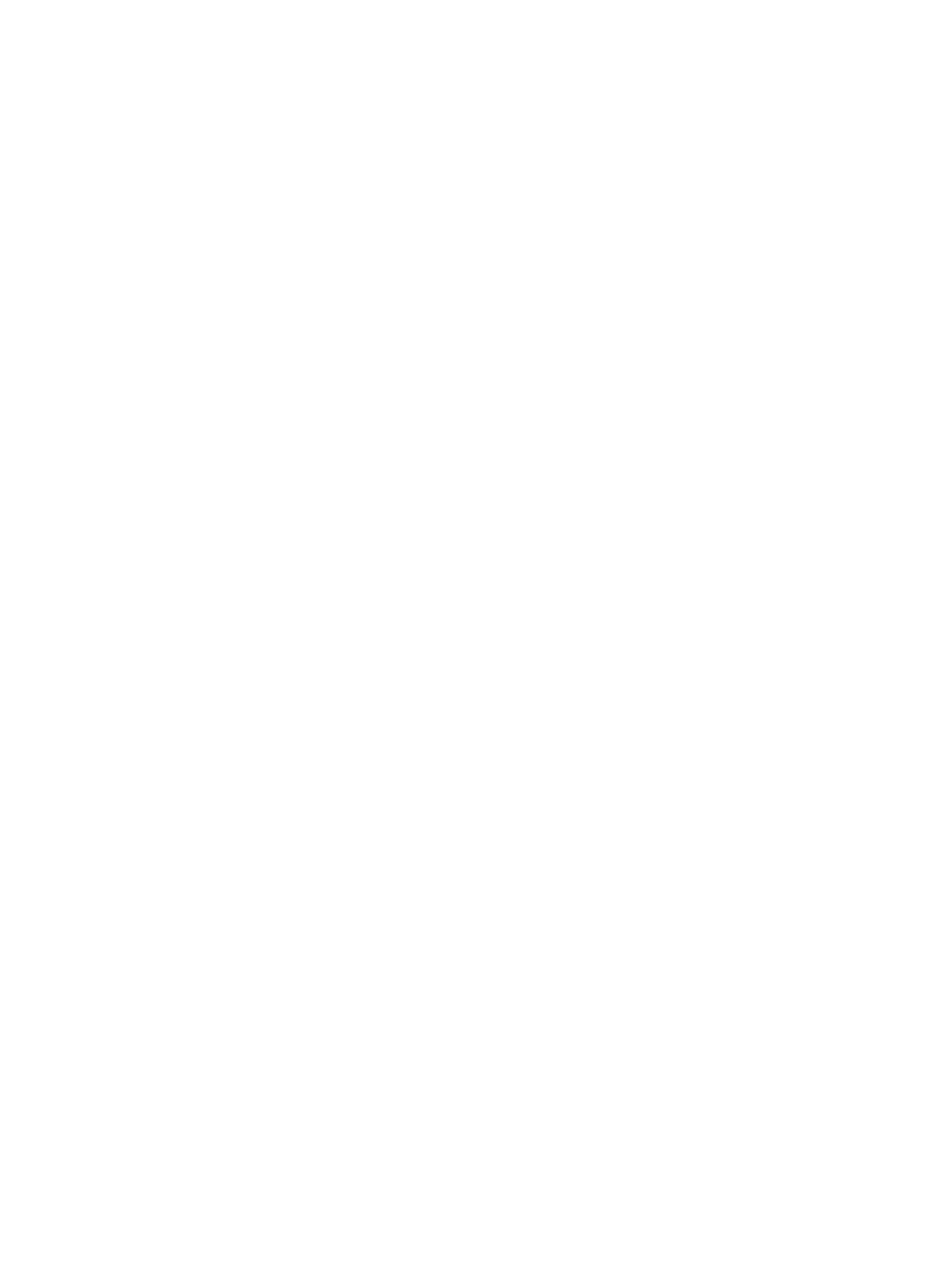
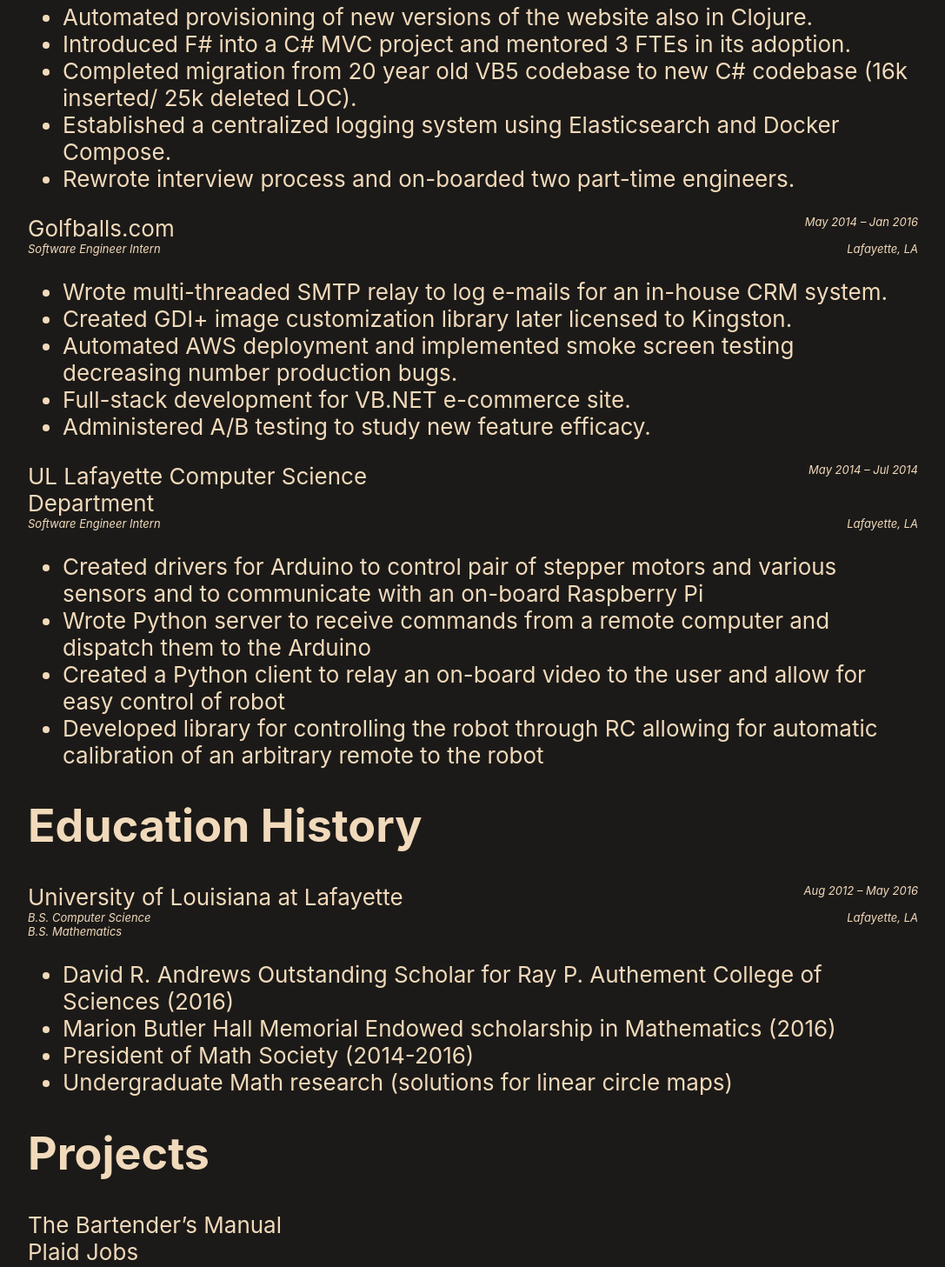
Before and after one commit to john-patterson/john-patterson.github.io, a React (Create React App) app: page /resume in a window 1280 px wide. Shown: the part 1126-2583 px from the top of the page at 87% size, without its empty margins (96-1183 px from the left). Before the commit the page ends 800 px from the top, so only its background shows below. Built offline with nearby package versions, Linux system fonts and the light colour scheme.

Commit message:
resume page progress

```diff
--- a/src/App.tsx
+++ b/src/App.tsx
@@ -15,15 +15,15 @@
   return (
     <div className="App">
       <Router>
-        <head className="App-header">
+        <div className="App-header">
           <div className="App-header-bar">
             <Link className="App-header-bar-item" to="/">Home</Link>
             <Link className="App-header-bar-item" to="/about">About</Link>
             <Link className="App-header-bar-item" to="/resume">Resume</Link>
             <Link className="App-header-bar-item" to="/works">Works</Link>
           </div>
-        </head>
-        <body className="App-body">
+        </div>
+        <div className="App-body">
           <div className="content-container">
             <Switch>
               <Route path="/" exact>
@@ -40,7 +40,7 @@
               </Route>
             </Switch>
           </div>
-        </body>
+        </div>
       </Router>
     </div>
   );
--- a/src/data/index.ts
+++ b/src/data/index.ts
@@ -2,3 +2,12 @@
 export { jobs } from "./jobs";
 export { projects } from "./projects";
 export { skills } from "./skills";
+
+export type {
+    Job,
+    Project,
+    Education,
+    SkillProficiency,
+    SkillCategory,
+    Skill
+} from './types';
--- a/src/data/jobs.ts
+++ b/src/data/jobs.ts
@@ -34,12 +34,12 @@
     from: "Jan 2016",
     to: "Jun 2017",
     description: [
-      "Created Clojure website with Ring & Compojure to debug and explore large-scale database diffs",
-      "Automated provisioning of new versions of the website also in Clojure",
-      "Introduced F# into a C# MVC project and mentored 3 FTEs in its adoption",
-      "Completed migration from 20 year old VB5 codebase to new C# codebase (16k inserted/ 25k deleted LOC)",
-      "Established a centralized logging system using Elasticsearch and Docker Compose",
-      "Rewrote interview process and on-boarded two part-time engineers",
+      "Created Clojure website with Ring & Compojure to debug and explore large-scale database diffs.",
+      "Automated provisioning of new versions of the website also in Clojure.",
+      "Introduced F# into a C# MVC project and mentored 3 FTEs in its adoption.",
+      "Completed migration from 20 year old VB5 codebase to new C# codebase (16k inserted/ 25k deleted LOC).",
+      "Established a centralized logging system using Elasticsearch and Docker Compose.",
+      "Rewrote interview process and on-boarded two part-time engineers.",
     ]
   },
   {
@@ -49,11 +49,11 @@
     from: "May 2014",
     to: "Jan 2016",
     description: [
-      "Wrote multi-threaded SMTP relay to log e-mails for an in-house CRM system",
-      "Created GDI+ image customization library later licensed to Kingston",
-      "Automated AWS deployment and implemented smoke screen testing decreasing number production bugs",
-      "Full-stack development for VB.NET e-commerce site",
-      "Administered A/B testing to study new feature efficacy",
+      "Wrote multi-threaded SMTP relay to log e-mails for an in-house CRM system.",
+      "Created GDI+ image customization library later licensed to Kingston.",
+      "Automated AWS deployment and implemented smoke screen testing decreasing number production bugs.",
+      "Full-stack development for VB.NET e-commerce site.",
+      "Administered A/B testing to study new feature efficacy.",
     ]
   },
   {
--- /dev/null
+++ b/src/pages/ResumePage.css
@@ -0,0 +1,90 @@
+.job-header {
+    display: flex;
+    flex-direction: row;
+}
+
+.job-header > span {
+    flex: 1 1 0;
+}
+
+.job-header > span:first-child {
+    text-align: left;
+}
+
+.job-header > span:last-child {
+    text-align: right;
+    font-style: italic;
+    font-size: small;
+    vertical-align: bottom;
+}
+
+.job-title {
+    font-style: italic;
+    font-size: small;
+    display: flex;
+    flex-direction: row;
+}
+
+.job-title > span {
+    flex: 1 1 0;
+}
+
+.job-title > span:first-child {
+    text-align: left;
+}
+
+.job-title > span:last-child {
+    text-align: right;
+    font-style: italic;
+    font-size: small;
+    vertical-align: top;
+}
+
+.education-header {
+    display: flex;
+    flex-direction: row;
+}
+
+.education-header > span {
+    flex: 1 1 0;
+}
+
+.education-header > span:first-child {
+    text-align: left;
+}
+
+.education-header > span:last-child {
+    text-align: right;
+    font-style: italic;
+    font-size: small;
+    vertical-align: bottom;
+}
+
+.education-title {
+    font-style: italic;
+    font-size: small;
+    display: flex;
+    flex-direction: column;
+}
+
+.education-title {
+    font-style: italic;
+    font-size: small;
+    display: flex;
+    flex-direction: row;
+}
+
+.education-title > span {
+    flex: 1 1 0;
+}
+
+.education-title > span:first-child {
+    text-align: left;
+}
+
+.education-title > span:last-child {
+    text-align: right;
+    font-style: italic;
+    font-size: small;
+    vertical-align: top;
+}
--- a/src/pages/ResumePage.tsx
+++ b/src/pages/ResumePage.tsx
@@ -1,20 +1,107 @@
-import React, { FunctionComponent, ReactChildren, ReactPropTypes } from 'react';
+import React from 'react';
 import * as data from '../data';
+import './ResumePage.css';
 
-
-
-// Skills
-// Very skilled	C#, MSSQL, Python, TypeScript, JavaScript
-// Proficient in	Clojure, F#, C++, Visual Basic
-// Frameworks/etc	Git, NUnit, SimpleInjector,
 export function ResumePage(): JSX.Element {
   return (
     <>
       <p><em><a href="/assets/documents/john_patterson_resume.pdf">Download a PDF copy by clicking here.</a></em></p>
-      <ResumeSection title="Test section">
-        <p>test</p>
+      <ResumeSection title="Work History">
+        {
+          data.jobs.map((entry, index) => (
+            <WorkEntry job={entry} key={index} />
+          ))
+        }
+      </ResumeSection>
+      <ResumeSection title="Education History">
+        {
+          data.education.map((entry, index) => (
+            <EducationEntry education={entry} key={index} />
+          ))
+        }
+      </ResumeSection>
+      <ResumeSection title="Projects">
+        {
+          data.projects.map((entry, index) => (
+            <ProjectEntry project={entry} key={index} />
+          ))
+        }
+      </ResumeSection>
+      <ResumeSection title="Skills">
+        <SkillsTable skills={data.skills} />
       </ResumeSection>
     </>
+  );
+}
+
+function SkillsTable(props: { skills: data.Skill[]}): JSX.Element {
+  const { skills } = props;
+  return (
+    <>
+    </>
+  );
+}
+
+function ProjectEntry(props: { project: data.Project }): JSX.Element {
+  const { project } = props;
+  return (
+    <div>
+      <div className="entry-row">{project.name}</div>
+    </div>
+  );
+}
+
+function WorkEntry(props: { job: data.Job }): JSX.Element {
+  const { job } = props;
+  return (
+    <div>
+      <div className="entry-row job-header">
+        <span>{job.company}</span>
+        <span>{job.from} – {job.to}</span>
+      </div>
+      <div className="entry-row job-title">
+        <span>{job.title}</span>
+        <span>{job.location}</span>
+      </div>
+      <div className="entry-row">
+        <ul>
+          {job.description.map((descr, index) => (
+            <li key={index}>
+              {descr}
+            </li>
+          ))}
+        </ul>
+      </div>
+    </div>
+  );
+}
+
+
+function EducationEntry(props: { education: data.Education }): JSX.Element {
+  const { education } = props;
+  return (
+    <div>
+      <div className="entry-row education-header">
+        <span>{education.university}</span>
+        <span>{education.from} – {education.to}</span>
+      </div>
+      <div className="entry-row job-title">
+        <span>
+          <div>{education.degrees[0]}</div>
+          <div>{education.degrees[1]}</div>
+        </span>
+        <span>{education.location}</span>
+      </div>
+      <div className="entry-row">
+        <ul>
+          {education.talkingPoints.map((point, index) => (
+            <li key={index}>
+              {point}
+            </li>
+          ))}
+        </ul>
+      </div>
+    </div>
   );
 }
 
@@ -38,7 +125,3 @@
     </div>
   );
 }
-
-function EducationEntry() {
-
-}
```
